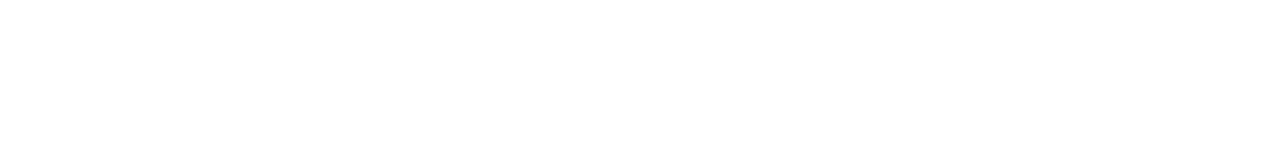
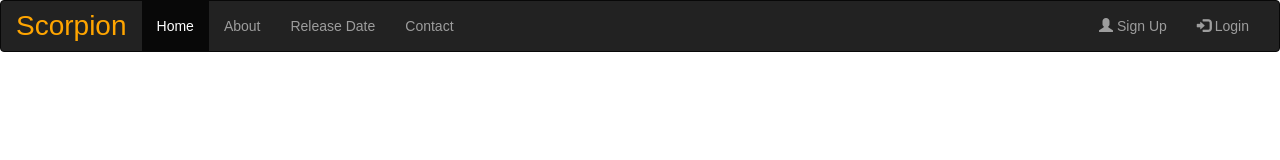
Before and after one commit to Harrisonkamau/scorpion, a plain HTML site: page index.html in a window 1280 px wide. Drawn offline with nearby package versions, Linux system fonts and the light colour scheme.

Commit message:
create navbar

```diff
--- a/index.html
+++ b/index.html
@@ -2,9 +2,52 @@
 <html>
   <head>
     <meta charset="utf-8">
-    <title></title>
+    <title>Scorpion</title>
+    <meta name="viewport" content="width=device-width, initial-scale=1">
+
+    <!-- custom css -->
+    <link rel="stylesheet" href="./assets/stylesheets/style.css">
+
+    <!-- reset css -->
+    <link rel="stylesheet" href="./assets/stylesheets/reset.css">
+
+    <link rel="stylesheet" href="http://maxcdn.bootstrapcdn.com/bootstrap/3.3.6/css/bootstrap.min.css">
+    <script src="https://ajax.googleapis.com/ajax/libs/jquery/1.12.4/jquery.min.js"></script>
+    <script src="http://maxcdn.bootstrapcdn.com/bootstrap/3.3.6/js/bootstrap.min.js"></script>
   </head>
   <body>
 
+  <nav class="navbar navbar-inverse">
+    <div class="container-fluid">
+      <div class="navbar-header">
+        <button type="button" class="navbar-toggle" data-toggle="collapse" data-target="#myNavbar">
+          <span class="icon-bar"></span>
+          <span class="icon-bar"></span>
+          <span class="icon-bar"></span>
+        </button>
+        <a style="color:orange; font-size:28px;"class="navbar-brand" href="#">Scorpion</a>
+      </div>
+      <div class="collapse navbar-collapse">
+        <ul class="nav navbar-nav" >
+          <li class="active"><a href="#">Home</a></li>
+          <li><a href="#">About</a></li>
+          <li><a href="#">Release Date</a></li>
+          <li><a href="#">Contact</a></li>
+        </ul>
+        <ul class="nav navbar-nav navbar-right">
+          <li><a href="#"><span class="glyphicon glyphicon-user"></span> Sign Up</a></li>
+          <li><a href="#"><span class="glyphicon glyphicon-log-in"></span> Login</a></li>
+        </ul>
+      </div>
+    </div>
+  </nav>
+    </header>
+
+
+    <!-- scripts -->
+
+    <script src="https://ajax.googleapis.com/ajax/libs/jquery/1.12.2/jquery.min.js"></script>
+    <script src="https://code.jquery.com/ui/1.10.3/jquery-ui.min.js"></script>
+   <script src="http://maxcdn.bootstrapcdn.com/bootstrap/3.3.6/js/bootstrap.min.js"></script>
   </body>
 </html>
```
